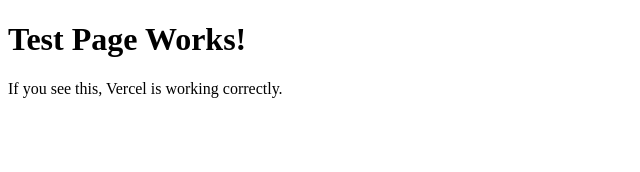
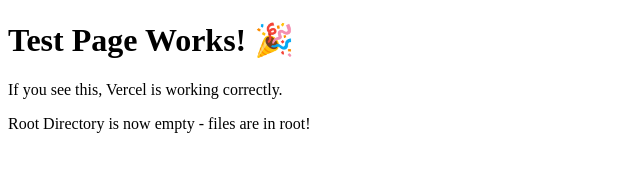
Before and after one commit to semegn89/ozon, a website: page test.html in a window 1280 px wide. Shown: the whole page, without its empty margins (0-640 px from the left). Drawn offline with Linux system fonts and the light colour scheme.

Commit message:
Test Vercel deployment - Root Directory now empty

```diff
--- a/test.html
+++ b/test.html
@@ -4,7 +4,8 @@
     <title>Test Page</title>
 </head>
 <body>
-    <h1>Test Page Works!</h1>
+    <h1>Test Page Works! 🎉</h1>
     <p>If you see this, Vercel is working correctly.</p>
+    <p>Root Directory is now empty - files are in root!</p>
 </body>
 </html>
```
